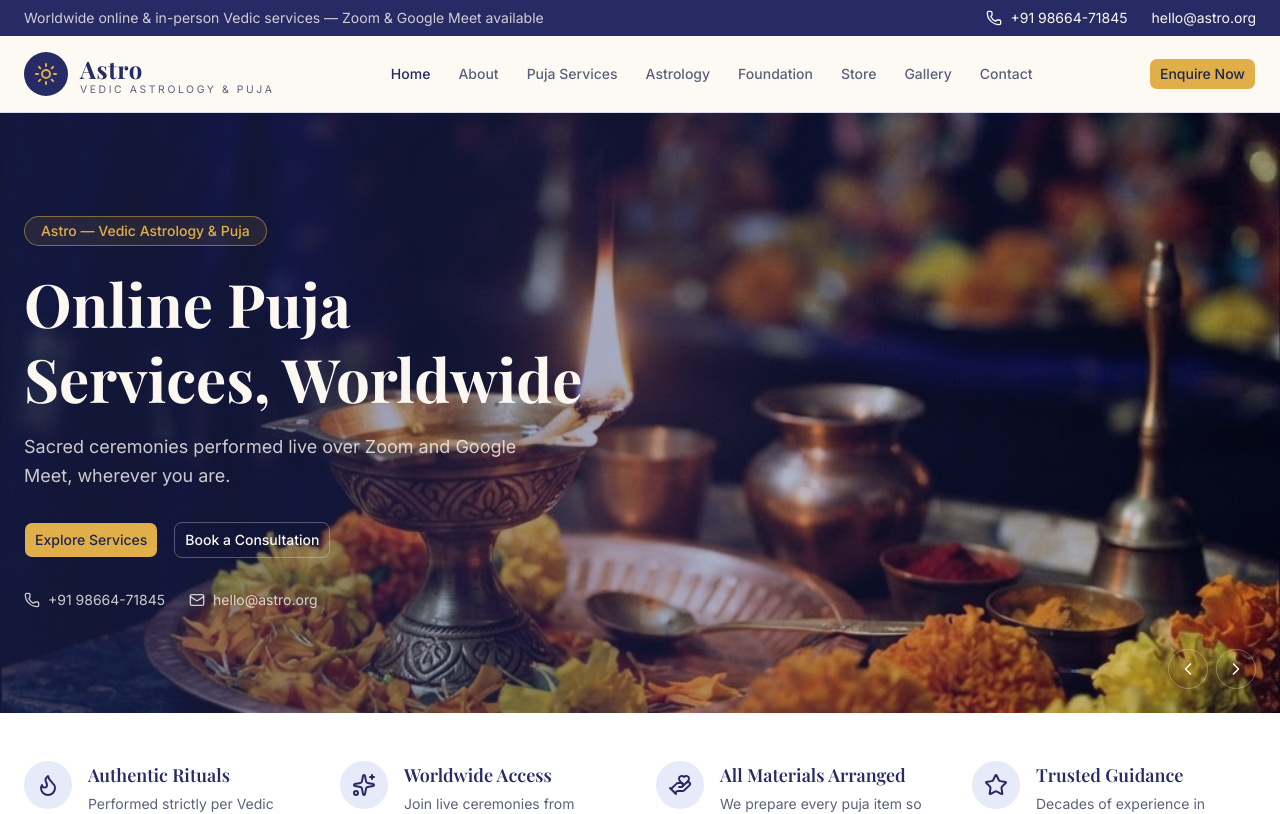
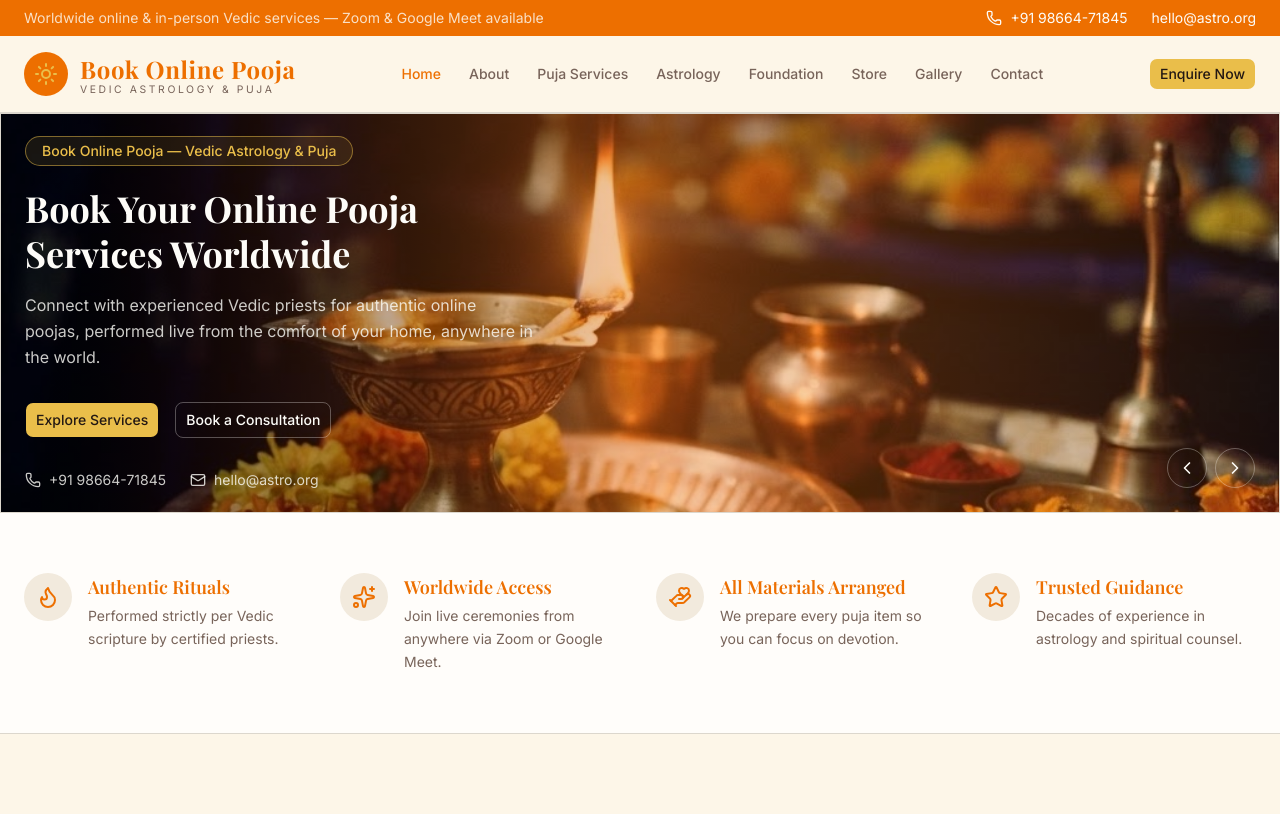
Before and after one commit to Zentrok-Private-Limited/Astro, a Next.js app: page / in a window 1280 px wide. Shown: the top 814 px of the page. Built offline with nearby package versions, Linux system fonts and the light colour scheme; a web font is replaced by a local one.

Commit message:
feat: update styles and content for HomePage, HomeHero, and global settings; add new image asset

```diff
--- a/app/globals.css
+++ b/app/globals.css
@@ -49,42 +49,63 @@
 
 :root {
   color-scheme: light;
-  /* Warm cream background with deep indigo text */
-  --background: oklch(0.985 0.01 85);
-  --foreground: oklch(0.25 0.06 275);
-  --card: oklch(1 0 0);
-  --card-foreground: oklch(0.25 0.06 275);
-  --popover: oklch(1 0 0);
-  --popover-foreground: oklch(0.25 0.06 275);
-  /* Deep indigo primary */
-  --primary: oklch(0.32 0.1 275);
-  --primary-foreground: oklch(0.98 0.01 85);
-  /* Soft indigo-tinted secondary surface */
-  --secondary: oklch(0.94 0.02 275);
-  --secondary-foreground: oklch(0.3 0.09 275);
-  --muted: oklch(0.95 0.012 85);
-  --muted-foreground: oklch(0.5 0.04 275);
-  /* Gold accent */
-  --accent: oklch(0.78 0.13 82);
-  --accent-foreground: oklch(0.28 0.07 275);
-  --destructive: oklch(0.577 0.245 27.325);
-  --border: oklch(0.9 0.02 275);
-  --input: oklch(0.9 0.02 275);
-  --ring: oklch(0.78 0.13 82);
-  --chart-1: oklch(0.78 0.13 82);
-  --chart-2: oklch(0.45 0.1 275);
-  --chart-3: oklch(0.32 0.1 275);
-  --chart-4: oklch(0.6 0.12 60);
-  --chart-5: oklch(0.55 0.09 300);
-  --radius: 0.5rem;
-  --sidebar: oklch(0.985 0.01 85);
-  --sidebar-foreground: oklch(0.25 0.06 275);
-  --sidebar-primary: oklch(0.32 0.1 275);
-  --sidebar-primary-foreground: oklch(0.98 0.01 85);
-  --sidebar-accent: oklch(0.78 0.13 82);
-  --sidebar-accent-foreground: oklch(0.28 0.07 275);
-  --sidebar-border: oklch(0.9 0.02 275);
-  --sidebar-ring: oklch(0.78 0.13 82);
+
+/* Warm Beige Background */
+--background: oklch(0.975 0.02 85);
+--foreground: oklch(0.28 0.03 45);
+
+/* Cards */
+--card: oklch(0.995 0.005 85);
+--card-foreground: oklch(0.28 0.03 45);
+
+/* Popover */
+--popover: oklch(1 0 0);
+--popover-foreground: oklch(0.28 0.03 45);
+
+/* Bhagwa / Deep Saffron */
+--primary: oklch(0.68 0.19 55);
+--primary-foreground: oklch(0.99 0.005 85);
+
+/* Light Beige Secondary */
+--secondary: oklch(0.94 0.02 82);
+--secondary-foreground: oklch(0.38 0.05 45);
+
+/* Muted */
+--muted: oklch(0.95 0.015 82);
+--muted-foreground: oklch(0.52 0.03 50);
+
+/* Royal Gold */
+--accent: oklch(0.82 0.14 88);
+--accent-foreground: oklch(0.22 0.02 45);
+
+/* Destructive */
+--destructive: oklch(0.58 0.24 28);
+
+/* Borders */
+--border: oklch(0.88 0.015 82);
+--input: oklch(0.88 0.015 82);
+
+/* Focus Ring */
+--ring: oklch(0.82 0.14 88);
+
+/* Charts */
+--chart-1: oklch(0.68 0.19 55);
+--chart-2: oklch(0.82 0.14 88);
+--chart-3: oklch(0.55 0.16 45);
+--chart-4: oklch(0.75 0.12 70);
+--chart-5: oklch(0.45 0.08 35);
+
+--radius: 0.5rem;
+
+/* Sidebar */
+--sidebar: oklch(0.97 0.02 85);
+--sidebar-foreground: oklch(0.28 0.03 45);
+--sidebar-primary: oklch(0.68 0.19 55);
+--sidebar-primary-foreground: oklch(0.99 0.005 85);
+--sidebar-accent: oklch(0.82 0.14 88);
+--sidebar-accent-foreground: oklch(0.22 0.02 45);
+--sidebar-border: oklch(0.88 0.015 82);
+--sidebar-ring: oklch(0.82 0.14 88);
 }
 
 .dark {
--- a/app/page.tsx
+++ b/app/page.tsx
@@ -38,7 +38,7 @@ export default function HomePage() {
 
       {/* Highlights */}
       <section className="border-b border-border bg-card">
-        <div className="mx-auto grid max-w-7xl gap-8 px-6 py-12 sm:grid-cols-2 lg:grid-cols-4">
+        <div className="mx-auto grid max-w-7xl gap-8 px-6 py-15 sm:grid-cols-2 lg:grid-cols-4">
           {highlights.map(({ icon: Icon, title, text }) => (
             <div key={title} className="flex items-start gap-4">
               <span className="flex size-12 shrink-0 items-center justify-center rounded-full bg-secondary text-primary">
--- a/components/home/home-hero.tsx
+++ b/components/home/home-hero.tsx
@@ -10,18 +10,18 @@ import { company } from "@/lib/company"
 const slides = [
   {
   image: "/images/hero-pooja.png",
-    title: "Online Puja Services, Worldwide",
-    subtitle: "Sacred ceremonies performed live over Zoom and Google Meet, wherever you are.",
+  title: "Book Your Online Pooja Services Worldwide",
+  subtitle: "Connect with experienced Vedic priests for authentic online poojas, performed live from the comfort of your home, anywhere in the world.",
 },
 {
   image: "/images/hero-diya.png",
-    title: "Vedic Wisdom for Everyday Life",
-    subtitle: "Personalised horoscopes, remedies and guidance rooted in ancient tradition.",
+  title: "Book Your Online Pooja at Sacred Temples",
+  subtitle: "Offer prayers and participate in sacred temple rituals remotely with live streaming from renowned temples across India.",
 },
 {
   image: "/images/service-homa.png",
-    title: "Homas & Havans by Certified Priests",
-    subtitle: "Authentic fire rituals with all required materials arranged for you.",
+  title: "Guidance for Astrology and Horoscope",
+  subtitle: "Receive personalized horoscope readings, astrological consultations, and effective remedies based on authentic Vedic astrology.",
 },
 ]
 
@@ -36,7 +36,7 @@ export function HomeHero() {
   const go = (dir: number) => setIndex((i) => (i + dir + slides.length) % slides.length)
 
   return (
-    <section className="relative h-[520px] w-full overflow-hidden bg-primary sm:h-[600px]">
+    <section className="border relative h-[300px] w-full overflow-hidden bg-primary lg:h-[400px]">
       {slides.map((slide, i) => (
         <div
           key={i}
@@ -51,7 +51,7 @@ export function HomeHero() {
             priority={i === 0}
             className="object-cover"
           />
-          <div className="absolute inset-0 bg-gradient-to-r from-primary/50 via-primary/40 to-primary/10" />
+          <div className="absolute inset-0 bg-linear-to-r from-black/50 via-primary/40 to-primary/10" />
         </div>
       ))}
 
@@ -60,10 +60,10 @@ export function HomeHero() {
           <span className="inline-block rounded-full border border-accent/50 bg-accent/10 px-4 py-1 text-sm font-medium text-accent">
             {company.name} — Vedic Astrology &amp; Puja
           </span>
-          <h1 className="mt-5 text-balance font-serif text-4xl font-bold leading-tight sm:text-5xl md:text-6xl">
+          <h1 className="mt-5 text-balance font-serif text-4xl font-bold leading-tight sm:text-2xl md:text-4xl">
             {slides[index].title}
           </h1>
-          <p className="mt-4 max-w-lg text-pretty text-lg leading-relaxed text-primary-foreground/80">
+          <p className="mt-4 max-w-lg text-pretty text-base leading-relaxed text-primary-foreground/80">
             {slides[index].subtitle}
           </p>
           <div className="mt-8 flex flex-wrap gap-4">
--- a/lib/company.ts
+++ b/lib/company.ts
@@ -7,7 +7,7 @@
  * brand name is "tester".
  */
 
-const NAME = process.env.NEXT_PUBLIC_COMPANY_NAME || "Astro"
+const NAME = process.env.NEXT_PUBLIC_COMPANY_NAME || "Book Online Pooja"
 
 export const company = {
   /** Primary brand / company name shown across the site. */
```
Also changed, not shown: public/images/home-crousel1.png (added). Lines whose indentation alone changed are shown as unchanged.
